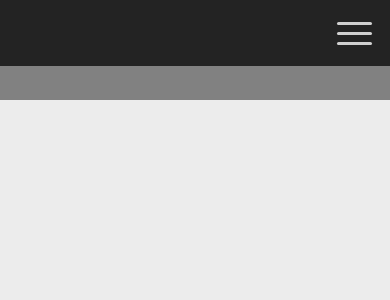
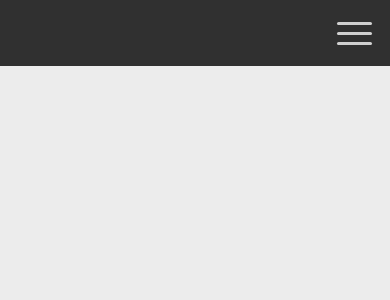
Before and after one commit to visstt/memoryBook, a React (Vite) app: page / in a window 390 px wide. Shown: the top 300 px of the page. Built offline with nearby package versions, Linux system fonts and the light colour scheme; a web font is replaced by a local one.

Commit message:
burgermenu complete

```diff
--- a/src/global/Header/Header.jsx
+++ b/src/global/Header/Header.jsx
@@ -1,40 +1,46 @@
-import React, { useState } from "react";
+import React, { useEffect, useState } from "react";
 import styles from "./Header.module.css";
 import BurgerButton from "./HeaderComponents/BurgerButton";
-import { Link } from "@mui/material";
+import { duration, Link } from "@mui/material";
 import { renderElementAnimation } from "./constants/constants";
 import { directLinkStyle, links } from "../constants/constants";
 import { motion } from "motion/react";
 
-const animate = {
-  hidden: {
-    x: "100%",
-  },
-  visible: {
-    x: 0,
-  },
-};
-
 export default function Header() {
   const [isOpen, setIsOpen] = useState(false);
-  const isMobile = window.innerWidth === 1024;
+  const isMobile = window.innerWidth <= 1024;
 
   const toggleMenu = () => setIsOpen((prev) => !prev);
 
   return (
-    <header className={styles.header}>
+    <motion.header
+      className={styles.header}
+      whileInView="visible"
+      initial="hidden"
+    >
       <div className="container">
         <div className={styles.header__wrapper}>
           <nav className={styles.nav}>
             {links.map((link, index) => (
-              <Link key={index} href={link.href} sx={directLinkStyle}>
+              <MLink
+                key={index}
+                href={link.href}
+                sx={directLinkStyle}
+                custom={index + 1}
+                variants={renderElementAnimation}
+              >
                 {link.label}
-              </Link>
+              </MLink>
             ))}
           </nav>
 
           <div className={styles.tablet_group}>
-            <form onSubmit={() => {}} className={styles.search_form}>
+            <motion.form
+              onSubmit={() => {}}
+              className={styles.search_form}
+              custom={5}
+              variants={renderElementAnimation}
+            >
               <button
                 type="submit"
                 className={styles.search_form__button}
@@ -44,22 +50,50 @@ export default function Header() {
                 placeholder="Поиск"
                 className={styles.search_form__input}
               />
-            </form>
-            <Link
+            </motion.form>
+            <MLink
               href="/"
               sx={{
                 width: "40px",
                 height: "40px",
                 backgroundImage: "url(/icons/userIcon.svg)",
               }}
-            ></Link>
+              custom={6}
+              variants={renderElementAnimation}
+            ></MLink>
           </div>
 
-          <BurgerButton isOpen={isOpen} toggleMenu={toggleMenu} />
-
-          <div className={styles.burger_menu} animate={isOpen ? " " : ""}></div>
+          {isMobile && (
+            <>
+              <BurgerButton isOpen={isOpen} toggleMenu={toggleMenu} />
+              <motion.div
+                className={styles.burger}
+                initial={{ clipPath: "circle(0% at 100% 0%)" }}
+                animate={
+                  isOpen
+                    ? { clipPath: "circle(150% at 100% 0%)" }
+                    : { clipPath: "circle(0% at 100% 0%)" }
+                }
+                transition={{
+                  duration: 0.35,
+                  ease: "easeInOut",
+                }}
+                onClick={toggleMenu}
+              >
+                <motion.div className={styles.burger__menu}>
+                  {links.map((link, index) => (
+                    <Link key={index} href={link.href}>
+                      {link.label}
+                    </Link>
+                  ))}
+                </motion.div>
+              </motion.div>
+            </>
+          )}
         </div>
       </div>
-    </header>
+    </motion.header>
   );
 }
+
+const MLink = motion.create(Link);
--- a/src/global/Header/Header.module.css
+++ b/src/global/Header/Header.module.css
@@ -45,14 +45,24 @@
   align-items: center;
   grid-gap: 40px;
 }
-.burger_menu {
+.burger {
   position: absolute;
-  top: 0;
-  left: 0;
-  right: 0;
-  height: 100px;
-  background: #000;
-  opacity: 50%;
+  inset: 0;
+  z-index: 1;
+  display: flex;
+  justify-content: end;
+  background: #000000a0;
+}
+.burger__menu {
+  display: flex;
+  flex-direction: column;
+  grid-gap: 45px;
+  padding: 70px 45px;
+  box-sizing: border-box;
+  font-size: clamp(1.5rem, 5vw, 2rem);
+  height: 100%;
+  width: 70%;
+  background-color: white;
   z-index: 1;
 }
 @media (max-width: 1024px) {
@@ -69,3 +79,8 @@
     display: none;
   }
 }
+@media (max-width: 375px) {
+  .burger__menu {
+    width: 100%;
+  }
+}
--- a/src/global/Header/constants/constants.js
+++ b/src/global/Header/constants/constants.js
@@ -1,15 +1,13 @@
-
-
 // Animations
 export const renderElementAnimation = {
   hidden: {
     opacity: 0,
-    y: 10,
+    y: -10,
   },
   visible: (custom) => ({
     opacity: 1,
     y: 0,
-    transition: { duration: 0.25, delay: custom * 0.15, type: "spring" },
+    transition: { duration: 0.3, delay: custom * 0.15, type: "spring" },
   }),
 };
 
```
